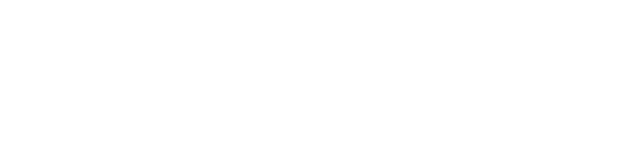
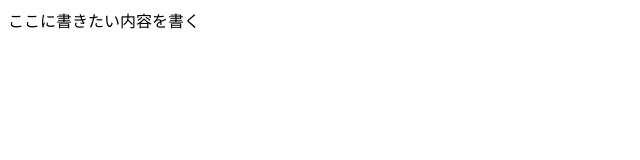
Before and after one commit to akeyi2018/akeyi2010.github.io, a plain HTML site: page index.html in a window 1280 px wide. Shown: the whole page, without its empty margins (0-640 px from the left). Drawn offline with Linux system fonts and the light colour scheme.

Commit message:
Update index.html

```diff
--- a/index.html
+++ b/index.html
@@ -4,6 +4,6 @@
     <title>タイトル</title>
   </head>
   <body>
-    <!-- ここに書きたい内容を書く -->
+    ここに書きたい内容を書く
   </body>
 </html>
```
